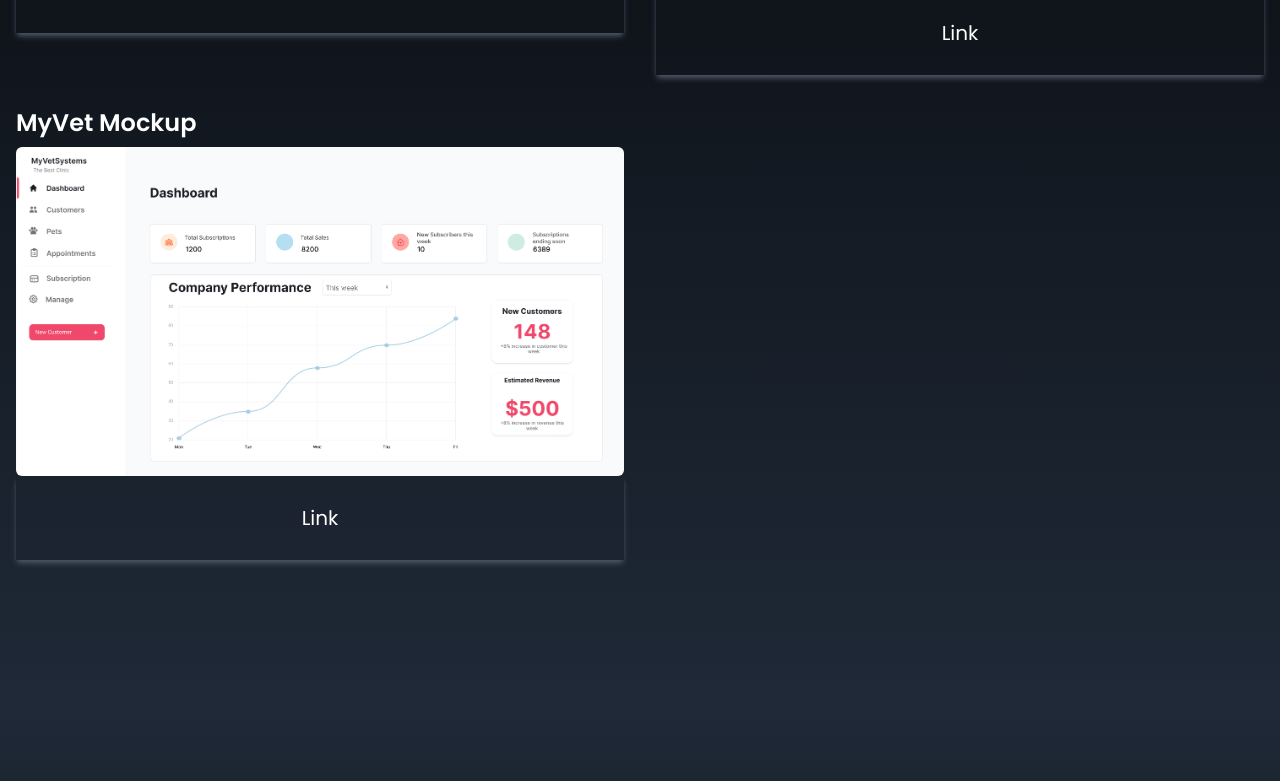
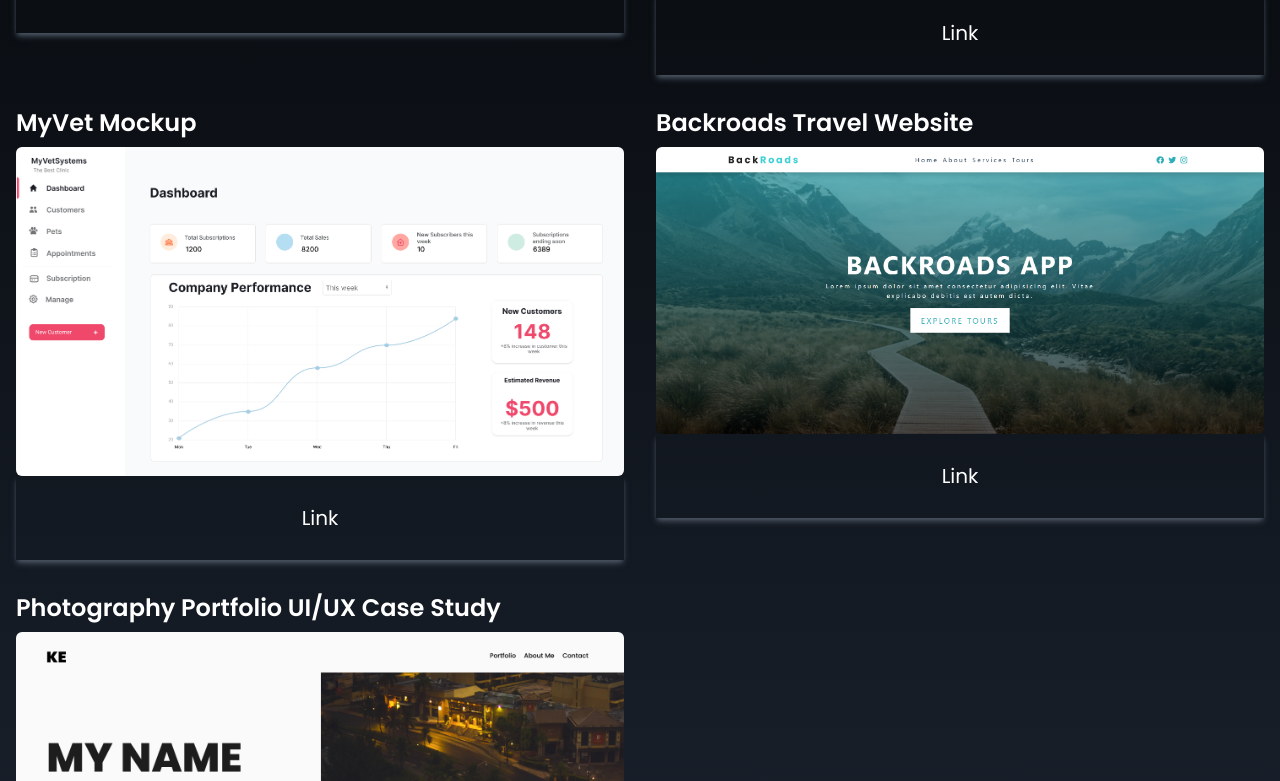
Before and after one commit to 1Doc-FFSkenny/Portfolio, a React (Create React App) app in the folder one-portfolio/: page / in a window 1280 px wide. Shown: the part 1819-2600 px from the top of the page. Built offline with nearby package versions, Linux system fonts and the light colour scheme.

Commit message:
7/25/2023 - Update

```diff
--- a/one-portfolio/src/Components/Portfolio.js
+++ b/one-portfolio/src/Components/Portfolio.js
@@ -5,6 +5,8 @@ import Eagro from '../img/Eagro.png';
 import Plantify1 from '../img/Plantify1.png';
 import Sappi from '../img/Sappi.png';
 import vetAdmin from '../img/Vetadmin.png';
+import backroad from '../img/Backroad.png';
+import photo from '../img/photo.png'
 
 function Portfolio() {
 
@@ -23,18 +25,26 @@ function Portfolio() {
             link: "Plantify Figma Mockup",
             href: "https://www.behance.net/gallery/126968495/Plantify-Mockups"
         },
-        // {
-        //     id: 3,
-        //     src: Sappi,
-        //     link: "Sappi Website",
-        //     href: "https://sappi-website-65p2420o9-gaaame.vercel.app/"
-        // },
         {
             id: 3,
             src: vetAdmin,
             link: "MyVet Mockup",
             href: "https://www.behance.net/gallery/126970597/MyVet-Mockups"
         },
+        {
+            id: 4,
+            src: backroad,
+            link: "Backroads Travel Website",
+            href: "https://backroadstourismoffical.netlify.app/"
+        },
+        {
+            id: 5,
+            src: photo,
+            link: "Photography Portfolio UI/UX Case Study",
+            href: "https://www.behance.net/gallery/175292137/Simple-Green-and-White-Photography-Portfolio"
+        }
+
+
 
     ]
 
```
Also changed, not shown: one-portfolio/src/img/Backroad.png (added), one-portfolio/src/img/photo.png (added).
